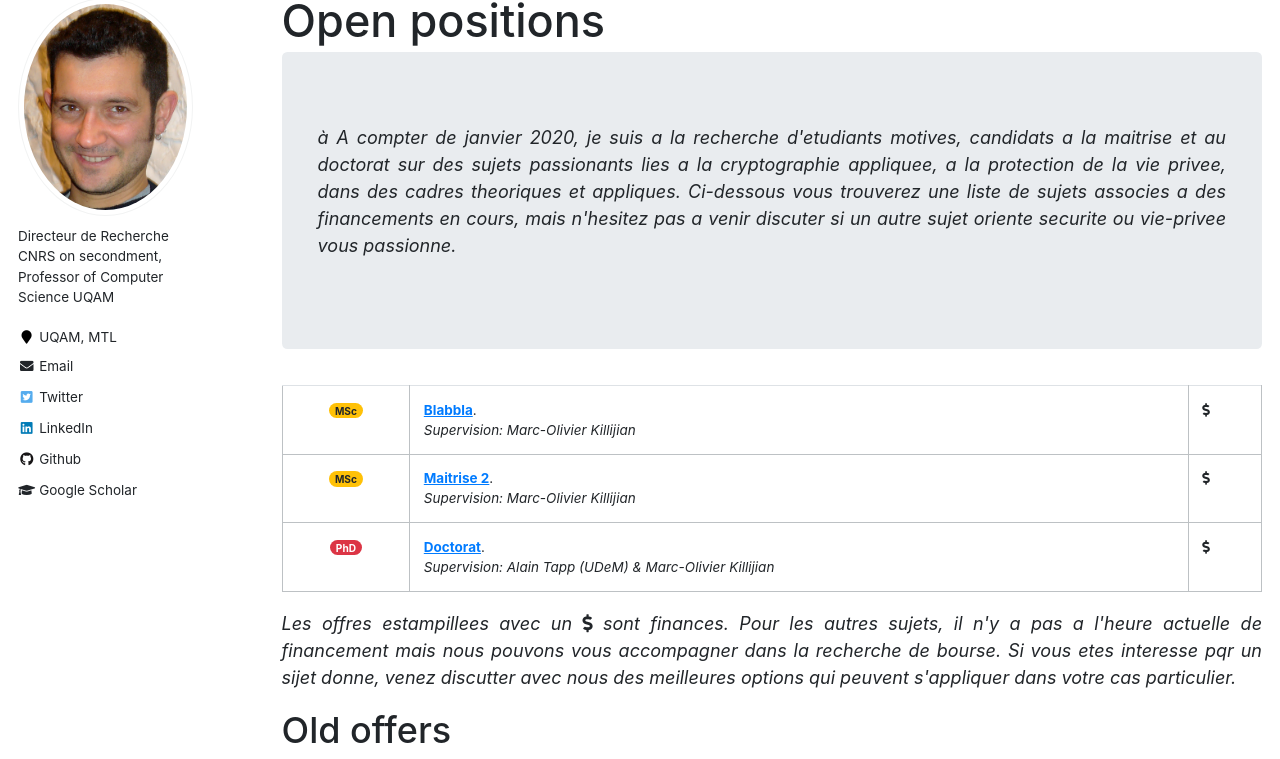
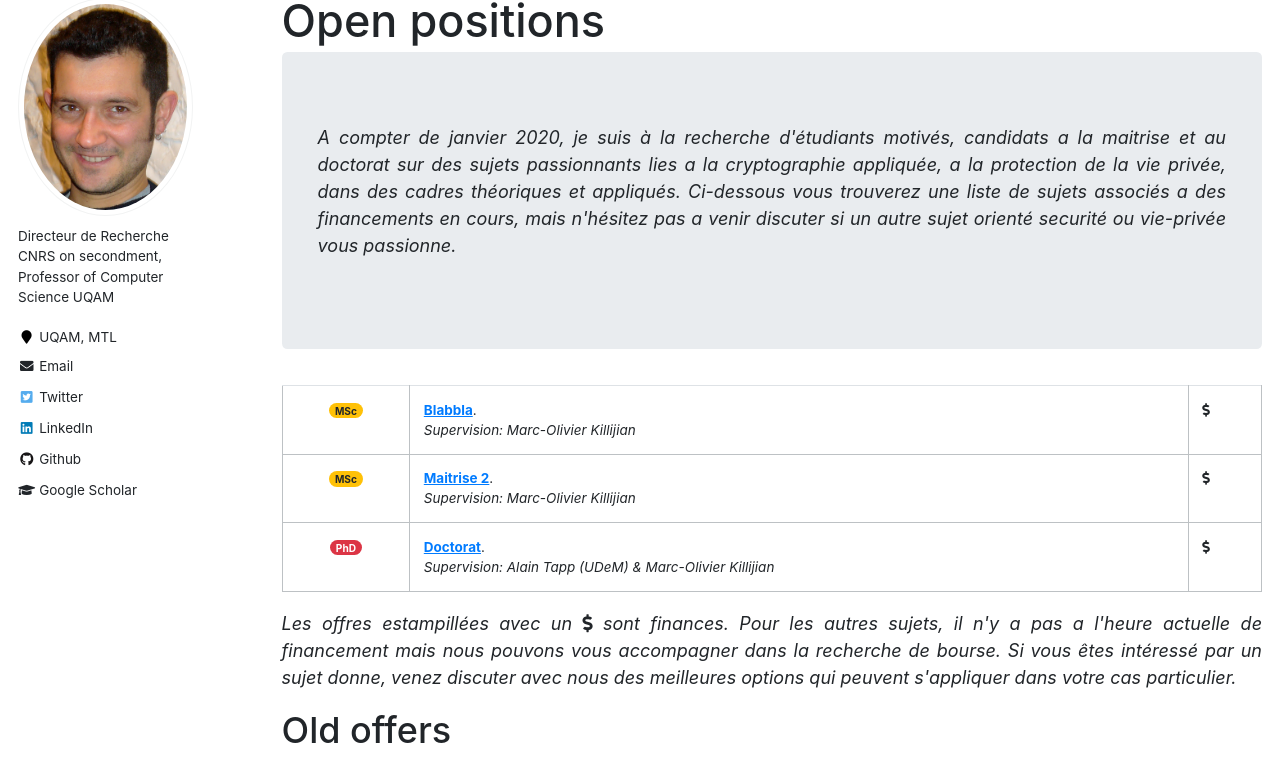
Before and after one commit to Kirija/kirija.github.io, a Jekyll site: the page built from _pages/positions.html, in a window 1280 px wide and 1235 px high. Shown: the part 120-879 px from the top of the window. Built offline with Jekyll 4.4.1, drawn with Linux system fonts in a browser that asks for light colours.

Commit message:
spelling and accents

```diff
--- a/_pages/positions.html
+++ b/_pages/positions.html
@@ -6,7 +6,7 @@ author_profile: true
 ---
 
 <div class="jumbotron">
-  <p style="text-align:justify; font-style: italic;"> à A compter de janvier 2020, je suis a la recherche d'etudiants motives, candidats a la maitrise et au doctorat sur des sujets passionants lies a la cryptographie appliquee, a la protection de la vie privee, dans des cadres theoriques et appliques. Ci-dessous vous trouverez une liste de sujets associes a des financements en cours, mais n'hesitez pas a venir discuter si un autre sujet oriente securite ou vie-privee vous passionne.
+  <p style="text-align:justify; font-style: italic;"> A compter de janvier 2020, je suis à la recherche d'étudiants motivés, candidats a la maitrise et au doctorat sur des sujets passionnants lies a la cryptographie appliquée, a la protection de la vie privée, dans des cadres théoriques et appliqués. Ci-dessous vous trouverez une liste de sujets associés a des financements en cours, mais n'hésitez pas a venir discuter si un autre sujet orienté securité ou vie-privée vous passionne.
 </div>
 
 <table class="table">
@@ -54,7 +54,7 @@ author_profile: true
 
 
 <p style="text-align:justify; font-style: italic;">
-  Les offres estampillees avec un <i class="fas fa-dollar-sign"></i> sont finances. Pour les autres sujets, il n'y a pas a l'heure actuelle de financement mais nous pouvons vous accompagner dans la recherche de bourse. Si vous etes interesse pqr un sijet donne, venez discutter avec nous des meilleures options qui peuvent s'appliquer dans votre cas particulier.
+  Les offres estampillées avec un <i class="fas fa-dollar-sign"></i> sont finances. Pour les autres sujets, il n'y a pas a l'heure actuelle de financement mais nous pouvons vous accompagner dans la recherche de bourse. Si vous êtes intéressé par un sujet donne, venez discuter avec nous des meilleures options qui peuvent s'appliquer dans votre cas particulier.
 </p>
 
 
```
